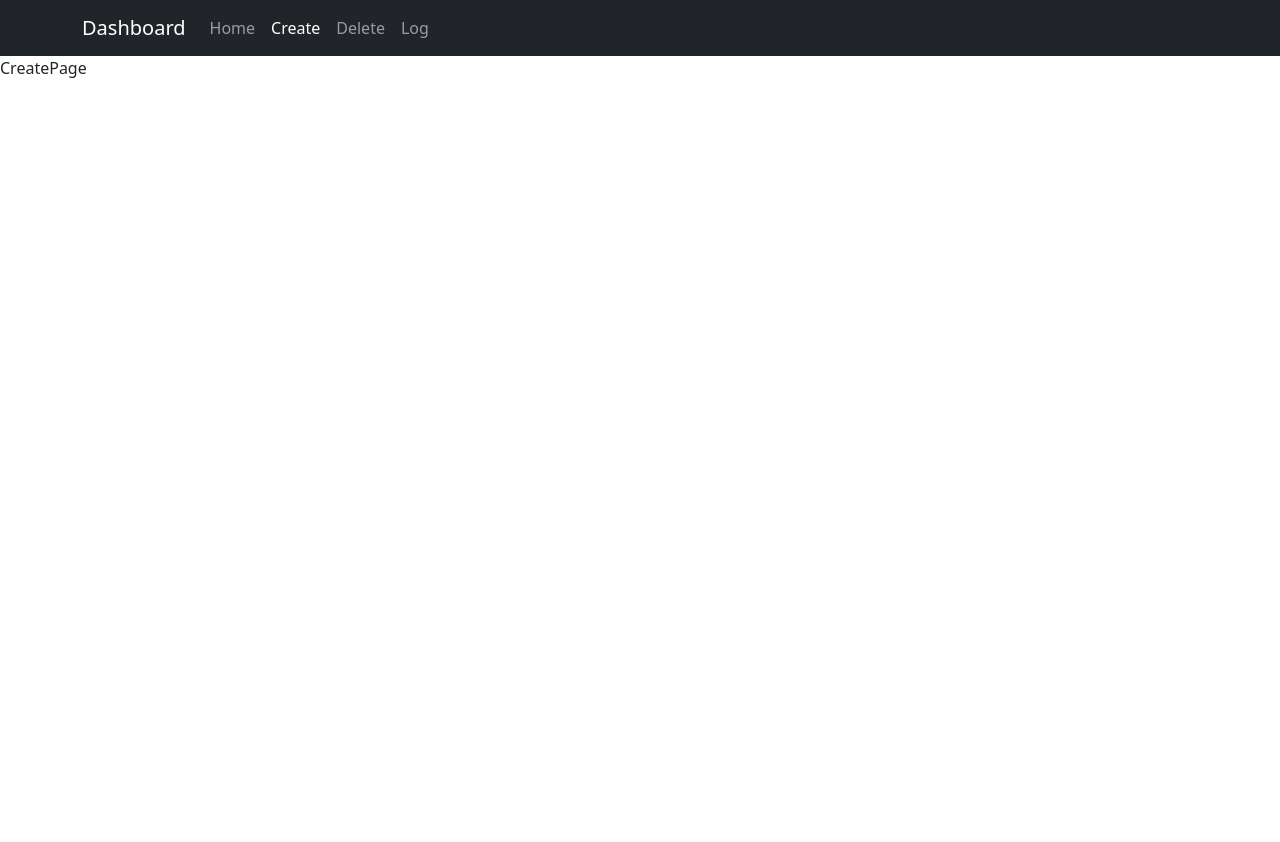
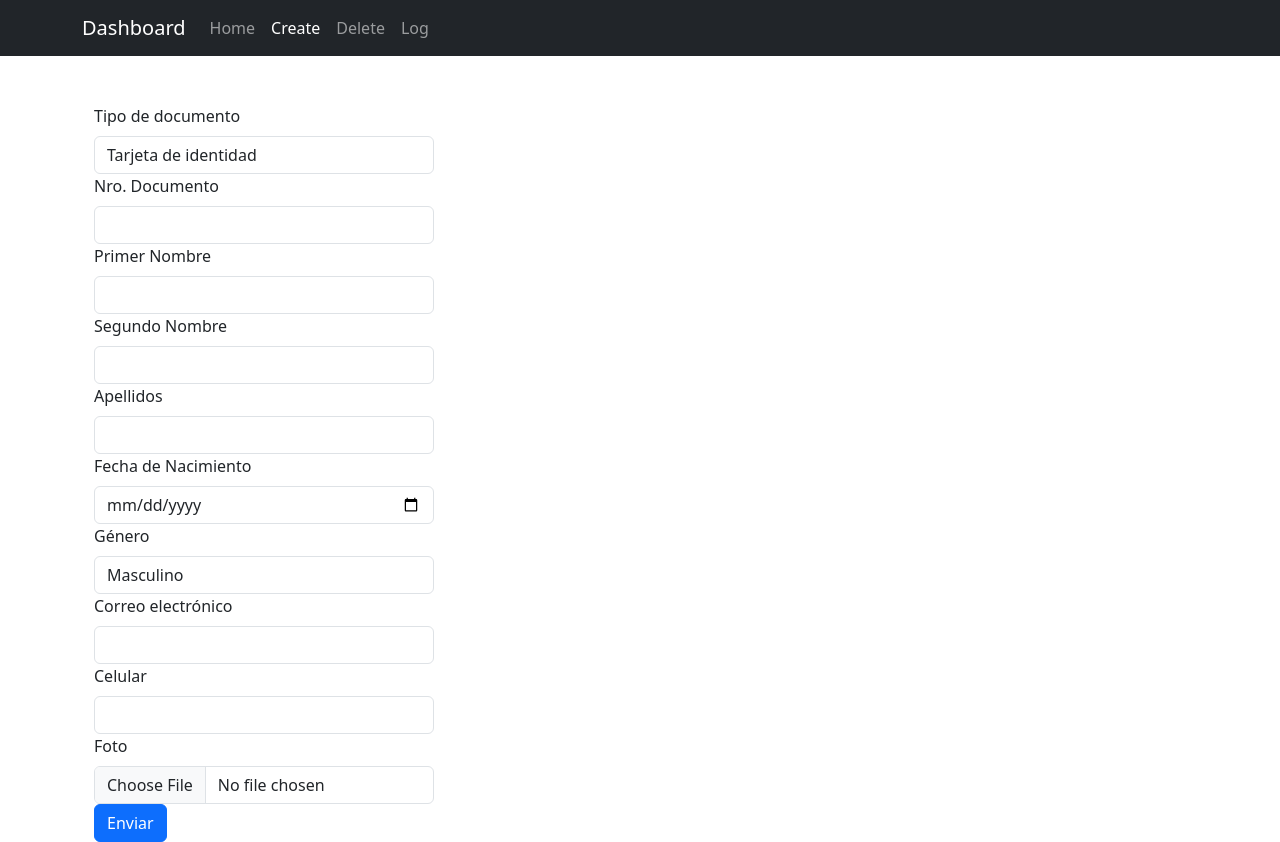
Before and after one commit to Bryamv/Dashboard_FrontEnd, a React (Vite) app: page /create in a window 1280 px wide. Before the commit the page ends 800 px from the top, so only its background shows below. Built offline with nearby package versions, Linux system fonts and the light colour scheme.

Commit message:
form styled

```diff
--- /dev/null
+++ b/src/components/CreateForm.jsx
@@ -0,0 +1,111 @@
+import { Form, Button, Container, Row, Col } from "react-bootstrap";
+import { useState } from "react";
+
+function CreateForm() {
+  const [image, setImage] = useState(null);
+  const handleImageChange = (e) => {
+    if (e.target.files && e.target.files[0]) {
+      let img = e.target.files[0];
+      setImage(URL.createObjectURL(img));
+    }
+  };
+
+  return (
+    <Container>
+      <Row className="justify-content-between">
+        <Col md={8}>
+          <Form>
+            <Form.Group controlId="formDocumentType">
+              <Form.Label>Tipo de documento</Form.Label>
+              <Form.Control as="select">
+                <option>Tarjeta de identidad</option>
+                <option>Cédula</option>
+              </Form.Control>
+            </Form.Group>
+
+            <Form.Group controlId="formDocumentNumber">
+              <Form.Label>Nro. Documento</Form.Label>
+              <Form.Control type="text" />
+            </Form.Group>
+
+            <Form.Group controlId="formFirstName">
+              <Form.Label>Primer Nombre</Form.Label>
+              <Form.Control type="text" />
+            </Form.Group>
+
+            <Form.Group controlId="formSecondName">
+              <Form.Label>Segundo Nombre</Form.Label>
+              <Form.Control type="text" />
+            </Form.Group>
+
+            <Form.Group controlId="formLastName">
+              <Form.Label>Apellidos</Form.Label>
+              <Form.Control type="text" />
+            </Form.Group>
+
+            <Form.Group controlId="formBirthDate">
+              <Form.Label>Fecha de Nacimiento</Form.Label>
+              <Form.Control type="date" />
+            </Form.Group>
+
+            <Form.Group controlId="formGender">
+              <Form.Label>Género</Form.Label>
+              <Form.Control as="select">
+                <option>Masculino</option>
+                <option>Femenino</option>
+                <option>No binario</option>
+                <option>Prefiero no reportar</option>
+              </Form.Control>
+            </Form.Group>
+
+            <Form.Group controlId="formEmail">
+              <Form.Label>Correo electrónico</Form.Label>
+              <Form.Control type="email" />
+            </Form.Group>
+
+            <Form.Group controlId="formPhone">
+              <Form.Label>Celular</Form.Label>
+              <Form.Control type="tel" />
+            </Form.Group>
+            <Form.Group controlId="formPhoto">
+              <Form.Label>Foto</Form.Label>
+              <Form.Control
+                type="file"
+                accept="image/*"
+                onChange={handleImageChange}
+              />
+            </Form.Group>
+
+            {/* Aquí va el botón de envío */}
+            <Button variant="primary" type="submit">
+              Enviar
+            </Button>
+          </Form>
+        </Col>
+
+        {/* Aquí va la previsualización de la imagen */}
+        {image && (
+          <Col
+            md={4}
+            className="d-flex justify-content-center align-items-center"
+          >
+            {/* Se han añadido estilos para que la previsualización de la imagen tenga bordes redondeados y una sombra */}
+            <img
+              src={image}
+              alt="preview"
+              style={{
+                width: "100%",
+                height: "auto",
+                borderRadius: "5px",
+                boxShadow: "0 0 10px rgba(0,0,0,0.5)",
+                objectFit: "cover",
+              }}
+            />
+          </Col>
+        )}
+      </Row>
+    </Container>
+  );
+}
+
+export default CreateForm;
--- a/src/pages/CreatePage.jsx
+++ b/src/pages/CreatePage.jsx
@@ -1,9 +1,17 @@
-
+import CreateForm from "../components/CreateForm";
 
 const CreatePage = () => {
   return (
-    <div>CreatePage</div>
-  )
-}
+    <>
+      <div className="container mt-5">
+        <div className="row">
+          <div className="col-6">
+            <CreateForm />
+          </div>
+        </div>
+      </div>
+    </>
+  );
+};
 
-export default CreatePage
+export default CreatePage;
```
